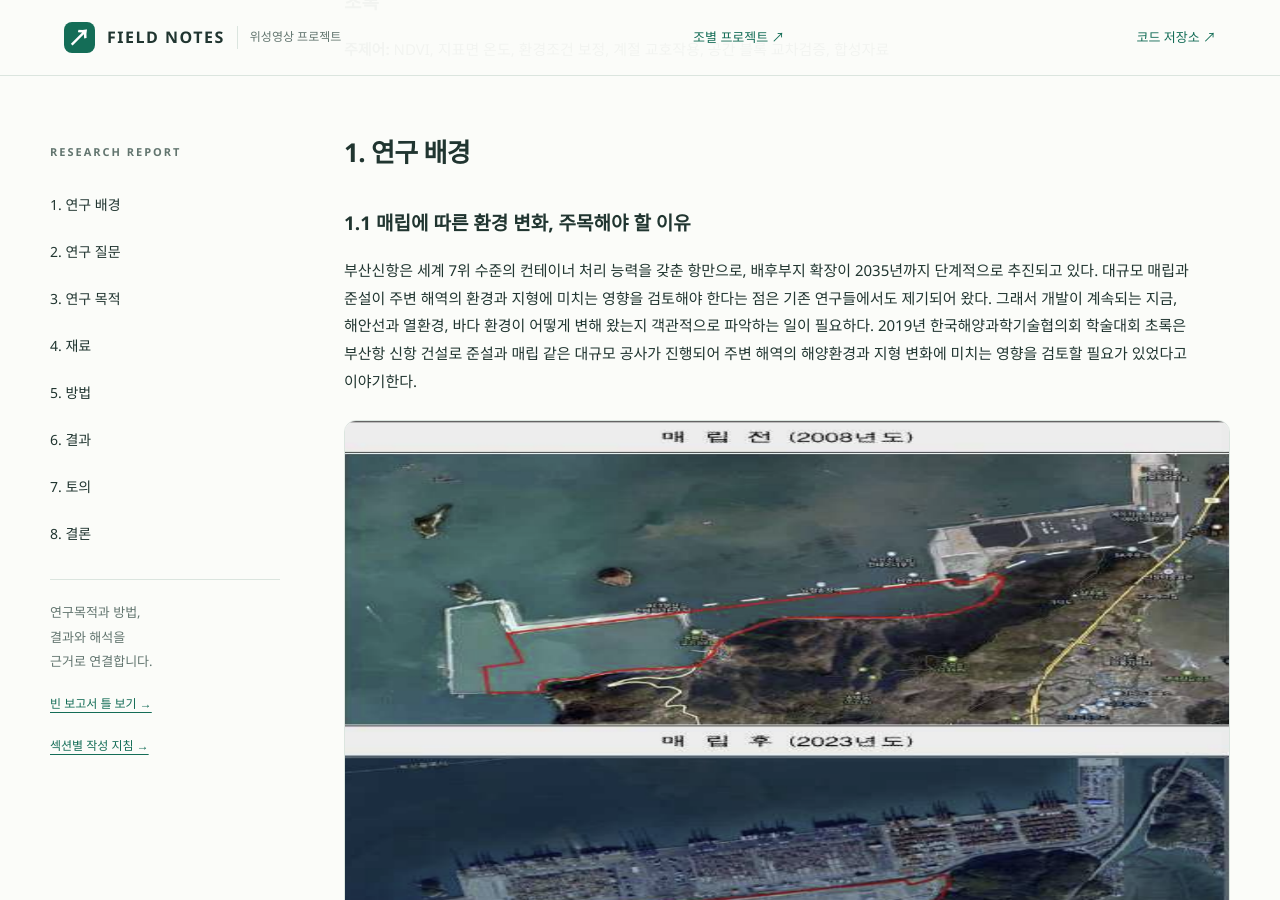
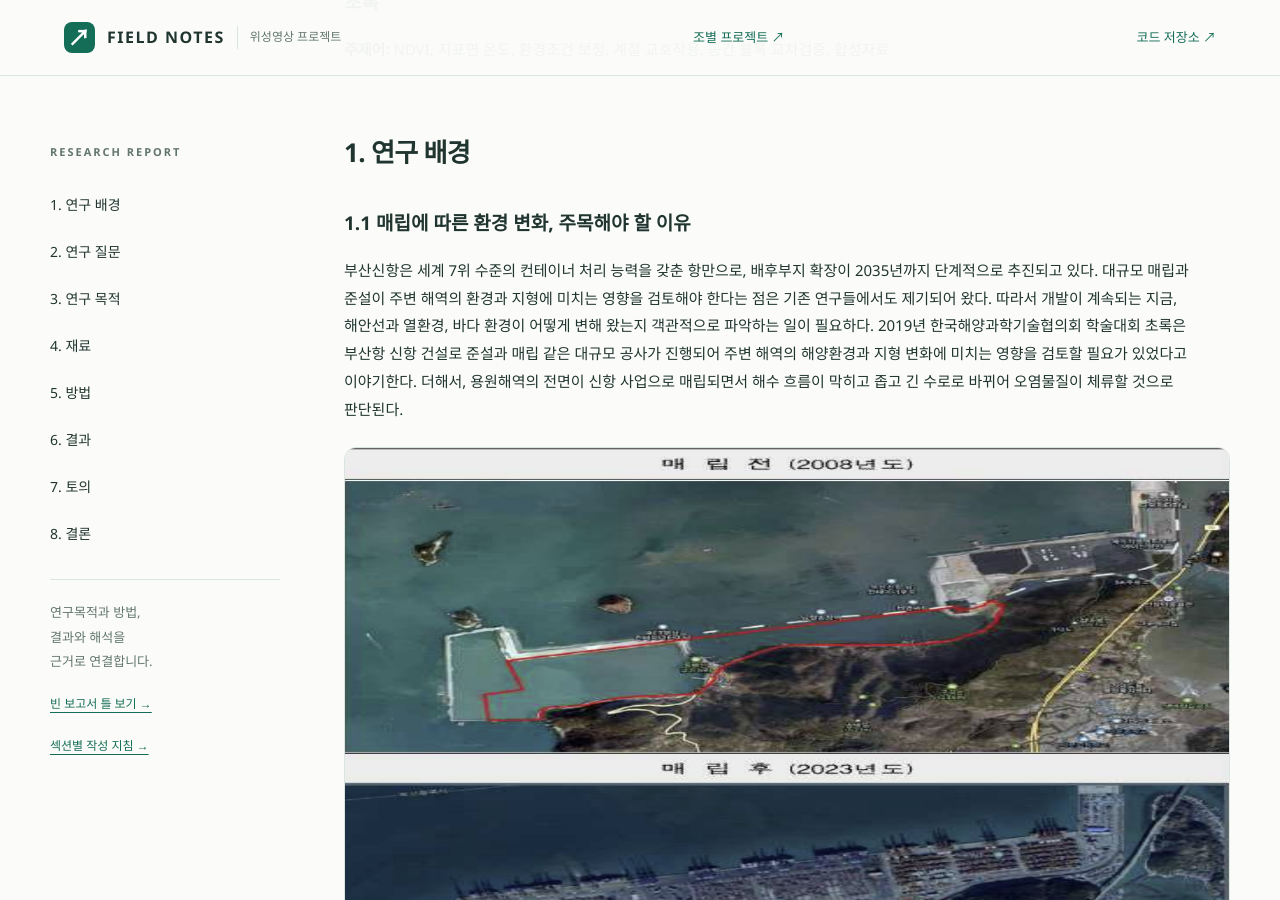
Before and after one commit to chasooin/class2026_02_surveying2_team5, a Jekyll site: the page built from docs/index.md, in a window 1280 px wide and 900 px high, scrolled down 1574 px. Built offline with Jekyll 4.4.1, drawn with Linux system fonts in a browser that asks for light colours.

Commit message:
Update index.md

```diff
--- a/docs/index.md
+++ b/docs/index.md
@@ -20,7 +20,7 @@ badge: "DEMO / 실제 관측 결과 아님"
 ## 1. 연구 배경 {#background}
 
 ### 1.1 매립에 따른 환경 변화, 주목해야 할 이유
-부산신항은 세계 7위 수준의 컨테이너 처리 능력을 갖춘 항만으로, 배후부지 확장이 2035년까지 단계적으로 추진되고 있다. 대규모 매립과 준설이 주변 해역의 환경과 지형에 미치는 영향을 검토해야 한다는 점은 기존 연구들에서도 제기되어 왔다. 그래서 개발이 계속되는 지금, 해안선과 열환경, 바다 환경이 어떻게 변해 왔는지 객관적으로 파악하는 일이 필요하다. 2019년 한국해양과학기술협의회 학술대회 초록은 부산항 신항 건설로 준설과 매립 같은 대규모 공사가 진행되어 주변 해역의 해양환경과 지형 변화에 미치는 영향을 검토할 필요가 있었다고 이야기한다.
+부산신항은 세계 7위 수준의 컨테이너 처리 능력을 갖춘 항만으로, 배후부지 확장이 2035년까지 단계적으로 추진되고 있다. 대규모 매립과 준설이 주변 해역의 환경과 지형에 미치는 영향을 검토해야 한다는 점은 기존 연구들에서도 제기되어 왔다. 따라서 개발이 계속되는 지금, 해안선과 열환경, 바다 환경이 어떻게 변해 왔는지 객관적으로 파악하는 일이 필요하다. 2019년 한국해양과학기술협의회 학술대회 초록은 부산항 신항 건설로 준설과 매립 같은 대규모 공사가 진행되어 주변 해역의 해양환경과 지형 변화에 미치는 영향을 검토할 필요가 있었다고 이야기한다. 더해서, 용원해역의 전면이 신항 사업으로 매립되면서 해수 흐름이 막히고 좁고 긴 수로로 바뀌어 오염물질이 체류할 것으로 판단된다.
 
 ![그림 1. 부산신항 매립 전 후.](figures/부산신항.png)
 
```
